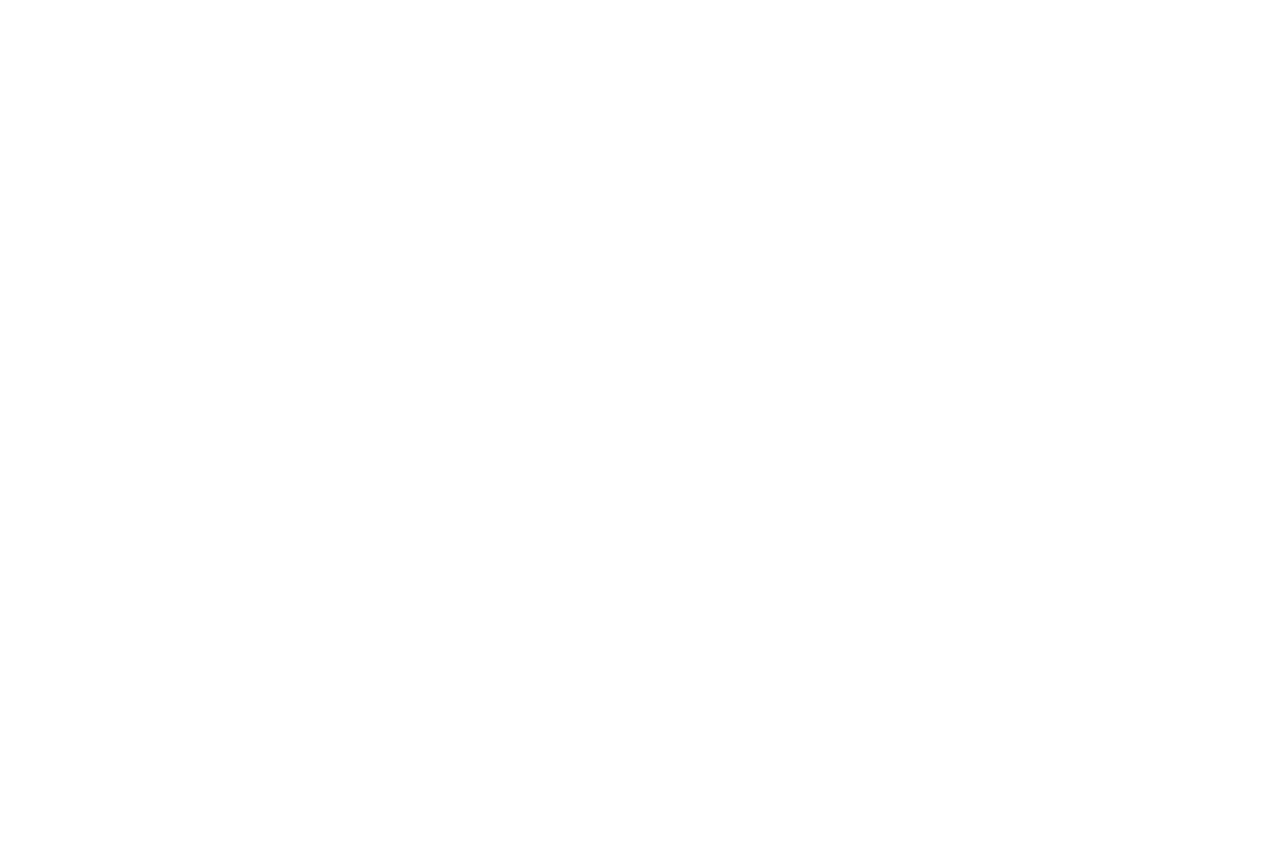
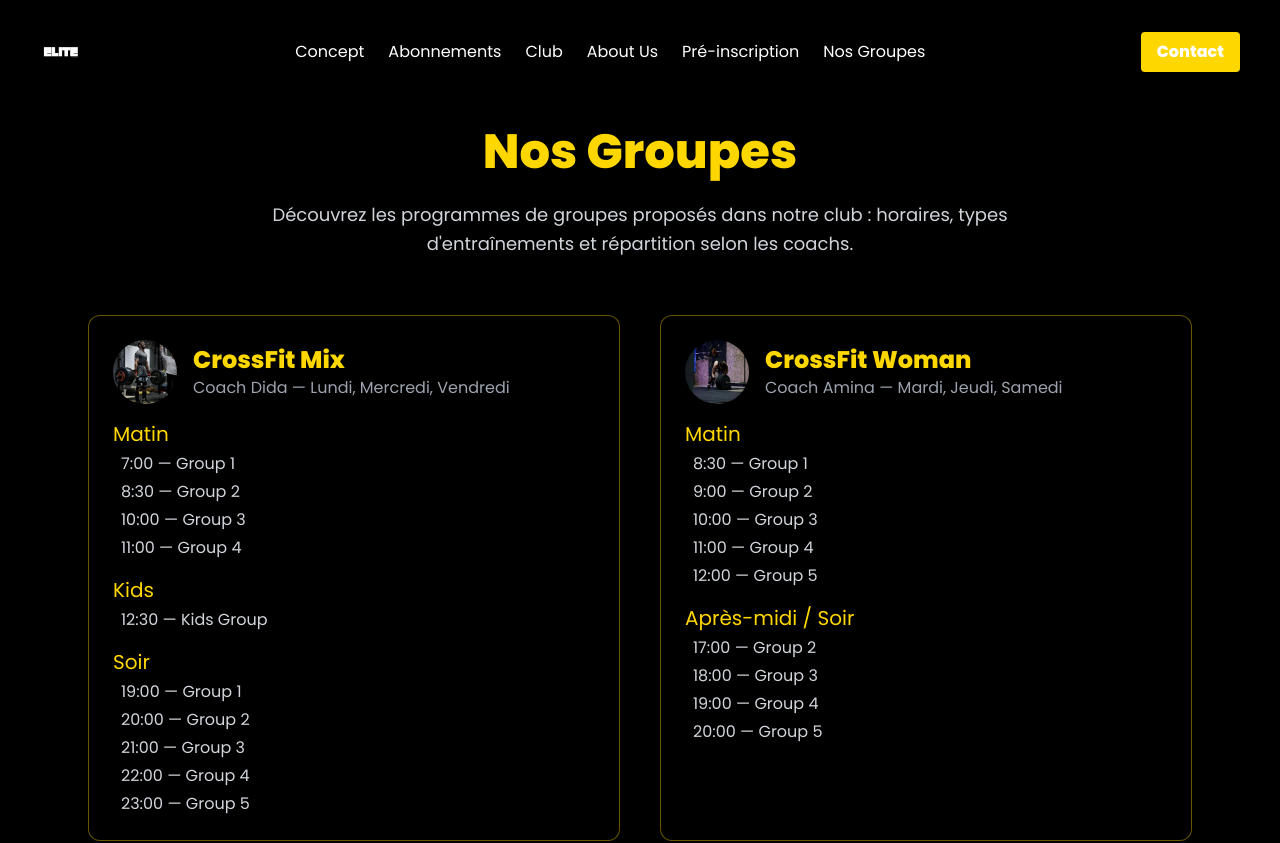
Before and after one commit to aymanebenomar/elitefitwebsite, a React (Vite) app in the folder fitgym-frontend/: page /nos-groupes in a window 1280 px wide. Before the commit this address had no page. Shown: the top 843 px of the page. Before the commit the page ends 800 px from the top, so only its background shows below. Built offline with nearby package versions, Linux system fonts and the light colour scheme.

Commit message:
initializing grps-sec

```diff
--- a/fitgym-frontend/src/App.jsx
+++ b/fitgym-frontend/src/App.jsx
@@ -15,7 +15,8 @@
 import PersonalCoaching from "./pages/PersonalCoaching";
 import AboutUs from "./pages/AboutUs";
 import Community from "./pages/Community";
-import TournamentDetail from "./pages/TournamentDetail"; // <-- new page
+import TournamentDetail from "./pages/TournamentDetail";
+import NosGroupes from "./pages/Nosgroupes";
 
 export default function App() {
   return (
@@ -52,6 +53,9 @@
       <Route path="/about-us" element={<AboutUs />} />
       <Route path="/community" element={<Community />} />
 
+      {/* New groupes page */}
+      <Route path="/nos-groupes" element={<NosGroupes />} />
+
       {/* Tournament detail page */}
       <Route path="/tournament/:id" element={<TournamentDetail />} />
 
--- a/fitgym-frontend/src/components/Navbar.jsx
+++ b/fitgym-frontend/src/components/Navbar.jsx
@@ -19,11 +19,14 @@
   const scrollToSection = (sectionId) => {
     const doScroll = () => {
       const section = document.getElementById(sectionId);
-      if (!section) return; // prevent crash if section not found
+      if (!section) return;
 
       const navbarHeight = navbarRef.current?.offsetHeight || 90;
       const offset = sectionId === "abonnements" ? 20 : -80;
-      const yOffset = section.getBoundingClientRect().top + window.scrollY - (navbarHeight + offset);
+      const yOffset =
+        section.getBoundingClientRect().top +
+        window.scrollY -
+        (navbarHeight + offset);
 
       window.scrollTo({ top: yOffset, behavior: "smooth" });
       setMenuOpen(false);
@@ -43,6 +46,7 @@
     { id: "clubs", label: "Club", isSection: true },
     { path: "/about-us", label: "About Us", isSection: false },
     { id: "preinscription", label: "Pré-inscription", isSection: true },
+    { path: "/nos-groupes", label: "Nos Groupes", isSection: false },
   ];
 
   return (
@@ -53,14 +57,19 @@
       rounded-xl z-50`}
     >
       <div className="flex items-center justify-between max-w-7xl mx-auto">
-        <Link to="/" onClick={() => scrollToSection("hero")} className="flex items-center gap-3 cursor-pointer">
+        <Link
+          to="/"
+          onClick={() => scrollToSection("hero")}
+          className="flex items-center gap-3 cursor-pointer"
+        >
           <img src={logoImg} alt="logo" className="w-10 h-10" />
         </Link>
 
+        {/* Desktop Navigation */}
         <nav className="hidden md:block">
           <ul className={`flex items-center ${scrolled ? "gap-4" : "gap-6"} text-white`}>
             {navLinks.map((link) => (
-              <li key={link.id} className="cursor-pointer">
+              <li key={link.label} className="cursor-pointer">
                 {link.isSection ? (
                   <button
                     onClick={() => scrollToSection(link.id)}
@@ -81,7 +90,7 @@
           </ul>
         </nav>
 
-        {/* Contact button fixed to scroll to preinscription */}
+        {/* Desktop Contact Button */}
         <button
           onClick={() => scrollToSection("preinscription")}
           className={`hidden md:flex bg-eliteGold hover:bg-yellow-500 text-eliteBlack font-bold rounded transition-all duration-500
@@ -90,18 +99,19 @@
           Contact
         </button>
 
+        {/* Mobile Menu Button */}
         <button className="md:hidden text-white" onClick={() => setMenuOpen(!menuOpen)}>
           {menuOpen ? <X size={28} /> : <Menu size={28} />}
         </button>
       </div>
 
-      {/* Mobile Menu */}
+      {/* Mobile Dropdown */}
       <div
         className="md:hidden bg-eliteBlack/90 backdrop-blur-md rounded-xl shadow-lg overflow-hidden transition-all duration-500"
         style={{
-          maxHeight: menuOpen ? '24rem' : '0',
+          maxHeight: menuOpen ? "24rem" : "0",
           opacity: menuOpen ? 1 : 0,
-          marginTop: menuOpen ? '0.75rem' : '0'
+          marginTop: menuOpen ? "0.75rem" : "0",
         }}
       >
         <ul className="flex flex-col items-center gap-4 text-white px-6 py-4">
@@ -125,6 +135,7 @@
               )}
             </li>
           ))}
+
           <li>
             <button
               onClick={() => scrollToSection("preinscription")}
--- a/fitgym-frontend/src/pages/Admin.jsx
+++ b/fitgym-frontend/src/pages/Admin.jsx
@@ -186,7 +186,7 @@
                   <th className="py-3 px-4 text-left">Full Name</th>
                   <th className="py-3 px-4 text-left">Phone</th>
                   <th className="py-3 px-4 text-left">Email</th>
-                  <th className="py-3 px-4 text-left">/ Kids</th>
+                  <th className="py-3 px-4 text-left">Adults / Kids</th>
                   <th className="py-3 px-4 text-left">Status</th>
                 </tr>
               </thead>
--- /dev/null
+++ b/fitgym-frontend/src/pages/NosGroupes.jsx
@@ -0,0 +1,112 @@
+import React from "react";
+import { motion } from "framer-motion";
+import Navbar from "../components/Navbar";
+import Footer from "../components/Footer";
+
+import coach1 from '../assets/dida2.jpg';
+import coach2 from '../assets/girl2.jpg';
+
+const coaches = [
+  {
+    name: "Coach Dida",
+    photo: coach1,
+    program: "CrossFit Mix",
+    days: "Lundi, Mercredi, Vendredi",
+    schedule: {
+      Matin: ["7:00 — Group 1", "8:30 — Group 2", "10:00 — Group 3", "11:00 — Group 4"],
+      Kids: ["12:30 — Kids Group"],
+      Soir: ["19:00 — Group 1", "20:00 — Group 2", "21:00 — Group 3", "22:00 — Group 4", "23:00 — Group 5"]
+    }
+  },
+  {
+    name: "Coach Amina",
+    photo: coach2,  // ✅ assign the girl photo here
+    program: "CrossFit Woman",
+    days: "Mardi, Jeudi, Samedi",
+    schedule: {
+      Matin: ["8:30 — Group 1", "9:00 — Group 2", "10:00 — Group 3", "11:00 — Group 4", "12:00 — Group 5"],
+      "Après-midi / Soir": ["17:00 — Group 2", "18:00 — Group 3", "19:00 — Group 4", "20:00 — Group 5"]
+    }
+  }
+];
+
+const NosGroupes = () => {
+  return (
+    <div className="bg-black text-white min-h-screen">
+      <Navbar />
+
+      <section className="pt-32 pb-20 max-w-6xl mx-auto px-6">
+        {/* PAGE TITLE */}
+        <motion.h1
+          initial={{ opacity: 0, y: 20 }}
+          animate={{ opacity: 1, y: 0 }}
+          transition={{ duration: 0.6 }}
+          className="text-4xl md:text-5xl font-bold text-eliteGold mb-6 text-center"
+        >
+          Nos Groupes
+        </motion.h1>
+
+        <motion.p
+          initial={{ opacity: 0 }}
+          animate={{ opacity: 1 }}
+          transition={{ delay: 0.2, duration: 0.6 }}
+          className="text-lg leading-relaxed text-gray-300 max-w-3xl mx-auto text-center"
+        >
+          Découvrez les programmes de groupes proposés dans notre club :
+          horaires, types d'entraînements et répartition selon les coachs.
+        </motion.p>
+
+        {/* COACH CARDS */}
+        <div className="mt-14 grid grid-cols-1 md:grid-cols-2 gap-10">
+          {coaches.map((coach, index) => (
+            <motion.div
+              key={index}
+              initial={{ opacity: 0, y: 20 }}
+              whileInView={{ opacity: 1, y: 0 }}
+              transition={{ duration: 0.5 + index * 0.2 }}
+              className="bg-black border border-eliteGold/40 rounded-xl p-6 shadow-xl hover:shadow-2xl transition-shadow duration-300"
+            >
+              <div className="flex items-center gap-4 mb-4">
+                {/* Coach photo */}
+                <div className="w-16 h-16 rounded-full overflow-hidden flex items-center justify-center">
+                  {coach.photo ? (
+                    <img
+                      src={coach.photo}
+                      alt={coach.name}
+                      className="w-full h-full object-cover"
+                    />
+                  ) : (
+                    <div className="bg-gray-800 w-full h-full flex items-center justify-center text-gray-400 font-bold text-xl">
+                      {coach.name.split(" ")[1][0]}
+                    </div>
+                  )}
+                </div>
+
+                <div>
+                  <h2 className="text-2xl font-bold text-eliteGold">{coach.program}</h2>
+                  <p className="text-gray-400">{coach.name} — {coach.days}</p>
+                </div>
+              </div>
+
+              {/* Schedule */}
+              {Object.entries(coach.schedule).map(([timeOfDay, groups], idx) => (
+                <div key={idx} className="mt-4">
+                  <h3 className="text-xl text-eliteGold mb-1">{timeOfDay}</h3>
+                  <ul className="text-gray-300 space-y-1 ml-2">
+                    {groups.map((group, i) => (
+                      <li key={i}>{group}</li>
+                    ))}
+                  </ul>
+                </div>
+              ))}
+            </motion.div>
+          ))}
+        </div>
+      </section>
+
+      <Footer />
+    </div>
+  );
+};
+
+export default NosGroupes;
```
